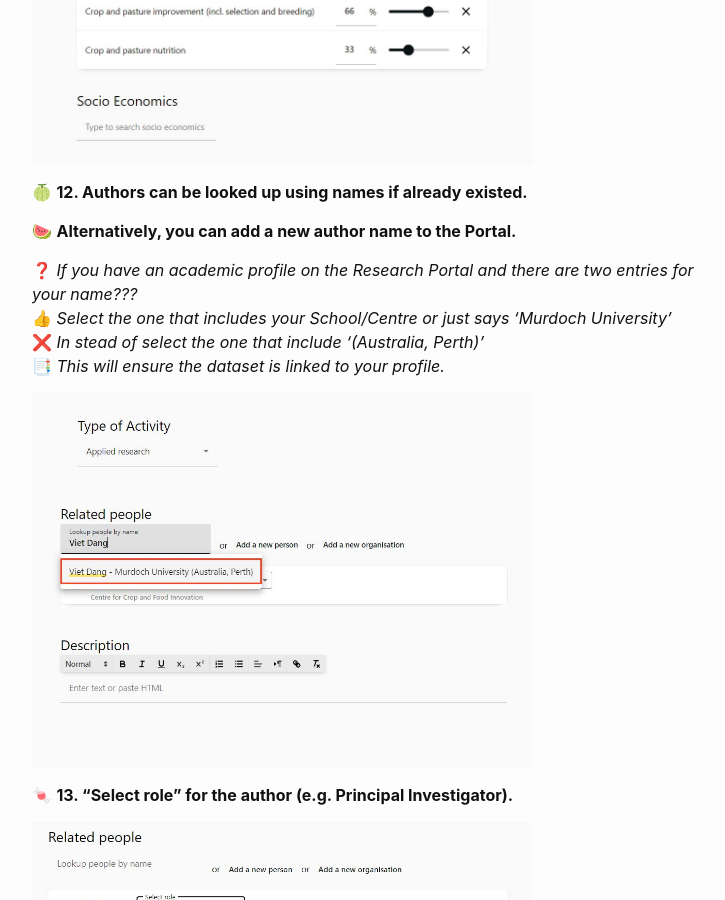
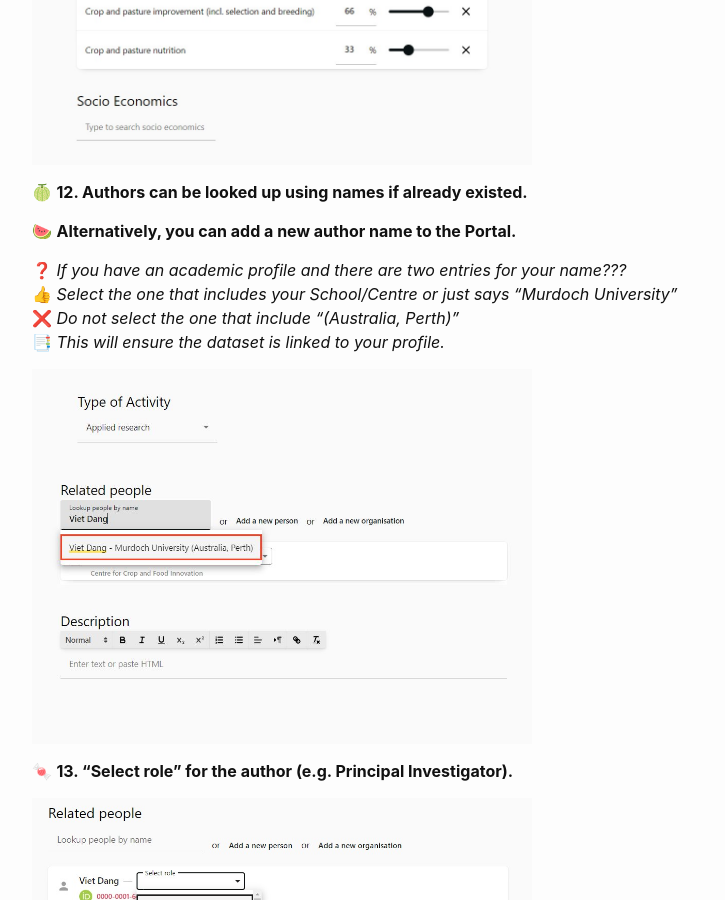
Before and after one commit to WCGA-Murdoch/FAIR-Workshop, a Jekyll site: the page built from _episodes/06-Submission-02.md, in a window 1280 px wide and 900 px high, scrolled down 654 px. Shown: the whole window, without its empty margins (268-993 px from the left). Built offline with Jekyll 4.4.1, drawn with Linux system fonts in a browser that asks for light colours; emoji names are drawn with the system emoji font.

Commit message:
Updated submission steps

```diff
--- a/_episodes/06-Submission-02.md
+++ b/_episodes/06-Submission-02.md
@@ -22,9 +22,9 @@ layout: episode
 
 :watermelon: **Alternatively, you can add a new author name to the Portal.**
 
-:question: *If you have an academic profile on the Research Portal and there are two entries for your name???*
-:+1: *Select the one that includes your School/Centre or just says ‘Murdoch University’*
-:x: *In stead of select the one that include ‘(Australia, Perth)’*
+:question: *If you have an academic profile and there are two entries for your name???*
+:+1: *Select the one that includes your School/Centre or just says "Murdoch University"*
+:x: *Do not select the one that include "(Australia, Perth)"*
 :bookmark_tabs: *This will ensure the dataset is linked to your profile.*
 
 
@@ -60,7 +60,7 @@ layout: episode
 :bookmark_tabs: **Note: format required for Geospatial information**
 
 
-<img src="images/researchportal/A1_Geo_spatial.png" alt="hi" width="500" class="inline"/>
+<img src="images/researchportal/A1_Geo_spatial.png" alt="hi" width="800" class="inline"/>
 
 
 
```
Also changed, not shown: _episodes/05-Submission-01.md (+1 -1 lines).
